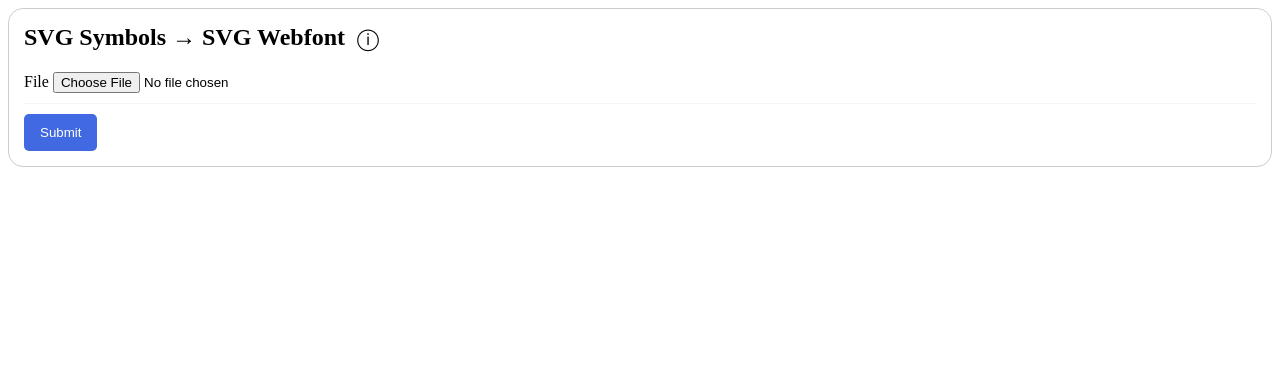
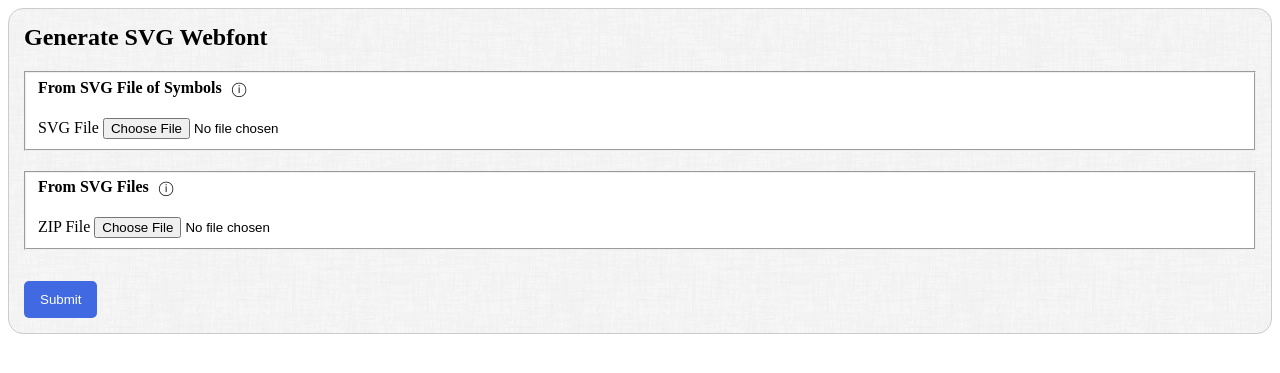
Before and after one commit to a-mt/symbols2webfont, a PHP site: page / in a window 1280 px wide. Shown: the top 373 px of the page. Run offline with PHP 8.4, Linux system fonts and the light colour scheme.

Commit message:
Create svg webfont from list of svg files (.zip)

```diff
--- a/inc.tpl.php
+++ b/inc.tpl.php
@@ -9,16 +9,21 @@
             margin: 0;
             margin-bottom: 5px;
         }
+        h2 {
+            margin: 0;
+            font-size: 1em;
+        }
         div[hidden] {
             display: none;
         }
-        #about {
+        .about {
             background: #f5f5f5;
             border: 1px solid #ccc;
             padding: 5px;
             padding-bottom: 0;
+            margin-top: 10px;
         }
-        #info {
+        .info {
             background: none;
             border: 0;
             cursor: pointer;
@@ -34,6 +39,11 @@
             border-radius: 15px;
             padding: 15px;
             margin: 5px 0;
+            background: url(dust_scratches.png);
+        }
+        fieldset {
+            margin: 20px 0;
+            background: white;
         }
         .file {
             margin-top: 20px;
@@ -79,6 +89,9 @@
             background-color: #fcf8e3;
             border-color: #faebcc;
         }
+        button {
+          cursor: pointer;
+        }
     </style>
   </head>
   <body>
@@ -101,10 +114,13 @@
     <?php } ?>
 
     <form method="POST" enctype="multipart/form-data">
-      <h1>SVG Symbols &rarr; SVG Webfont
-            <button type="button" id="info" onclick="toggleAbout()">&#9432;</button>
-      </h1>
-      <div id="about" hidden>
+      <h1>Generate SVG Webfont</h1>
+
+      <fieldset>
+        <h2>From SVG File of Symbols
+          <button type="button" class="info" onclick="toggleAbout()">&#9432;</button>
+        </h2>
+        <div class="about" hidden>
           Upload a SVG File of Symbols:
           <pre>&lt;svg xmlns=&quot;http://www.w3.org/2000/svg&quot; xmlns:xlink=&quot;http://www.w3.org/1999/xlink&quot;
        style=&quot;position: absolute; width: 0; height: 0&quot; id=&quot;__SVG_SPRITE_NODE__&quot;&gt;
@@ -124,11 +140,27 @@
      &lt;/defs&gt;
   &lt;/svg&gt;</pre>
         </div>
+        <div class="file">
+          <label for="svgfile">SVG File</label>
+          <input id="svgfile" name="svg" type="file">
+        </div>
+      </fieldset>
 
+      <fieldset>
+        <h2>From SVG Files
+          <button type="button" class="info" onclick="toggleAbout()">&#9432;</button>
+        </h2>
+        <div class="about" hidden>
+          Upload a ZIP File containing your files:
+          <pre>myfile.zip
+    myicon.svg</pre>
+        </div>
         <div class="file">
-        <label for="file">File</label>
-        <input id="file" name="file" type="file">
+          <label for="zipfile">ZIP File</label>
+          <input id="zipfile" name="zip" type="file">
         </div>
+      </fieldset>
+
       <div class="actions">
           <input type="submit" class="btn">
       </div>
@@ -136,16 +168,19 @@
 
     <script>
         (function(){
-            var infoElement  = document.getElementById("info"),
-                aboutElement = document.getElementById("about");
+            var infoElements = document.getElementsByClassName("info");
 
-            infoElement.addEventListener("click", function(){
+            for(var i=0; i<infoElements.length; i++) {
+              infoElements[i].addEventListener("click", function(){
+                  var aboutElement = this.parentNode.nextElementSibling;
+
                   if(aboutElement.hasAttribute("hidden")) {
                       aboutElement.removeAttribute("hidden");
                   } else {
                       aboutElement.setAttribute("hidden", true);
                   }
               });
+            }
         })();
     </script>
   </body>
--- a/index.php
+++ b/index.php
@@ -15,33 +15,62 @@ if(isset($_GET['file']) && isset($_SESSION['file'])) {
 }
 
 // Upload SVG
-if(isset($_FILES['file'])) {
+if(isset($_FILES['svg'])) {
+
+    // SVG Glyphs to SVG Webfont
+    if($_FILES['svg']['name']) {
         $err = "";
 
         // Check upload
-    switch($_FILES['file']['error']) {
-        case UPLOAD_ERR_OK: break;
-        case UPLOAD_ERR_INI_SIZE: $err = 'Filesize is bigger than ' . ini_get('upload_max_filesize'); break;
-        case UPLOAD_ERR_FORM_SIZE: $err = 'Filesize is bigger than the maximum authorized'; break;
-        case UPLOAD_ERR_PARTIAL: $err = 'The file could not be downloaded'; break;
-        case UPLOAD_ERR_NO_FILE: $err = 'No file uploaded'; break;
-        default: $err = 'The server has encountered an internal error'; break;
-    }
+        $err = getErrorMsg($_FILES['svg']['error']);
         if($err) {
             redirect($err);
         }
 
         // Check file
-    $mime = mime_content_type($_FILES['file']['tmp_name']);
+        $mime = mime_content_type($_FILES['svg']['tmp_name']);
         if($mime != 'image/svg') {
             redirect("You should upload a .svg file");
         }
 
-    $txt = file_get_contents($_FILES['file']['tmp_name']);
+        $txt = file_get_contents($_FILES['svg']['tmp_name']);
         if($txt) {
 
             // Convert to webfont
-        list($err, $output) = convert($txt);
+            list($err, $output) = convertGlyphs($txt);
+
+            if($output) {
+                $_SESSION["file"]     = $output;
+                $_SESSION["download"] = 1;
+                redirect(null, $err);
+            } else {
+                redirect($err);
+            }
+        }
+
+    // ZIP of svg files
+    } else if($_FILES['zip']['name']) {
+        $err = "";
+
+        // Check upload
+        $err = getErrorMsg($_FILES['zip']['error']);
+        if($err) {
+            redirect($err);
+        }
+
+        // Check file
+        $mime = mime_content_type($_FILES['zip']['tmp_name']);
+        if($mime != 'application/zip') {
+            redirect("You should upload a .zip file");
+        }
+        $zip = new ZipArchive;
+        if(!$zip->open($_FILES['zip']['tmp_name'])) {
+            redirect("Could not open zip file");
+        }
+
+        // Convert to webfont
+        list($err, $output) = convertFiles($zip);
+        zip_close($zip);
 
         if($output) {
             $_SESSION["file"]     = $output;
@@ -53,6 +82,17 @@ if(isset($_FILES['file'])) {
     }
 }
 
+function getErrorMsg($errorCode) {
+    switch($errorCode) {
+        case UPLOAD_ERR_OK: return;
+        case UPLOAD_ERR_INI_SIZE: return 'Filesize is bigger than ' . ini_get('upload_max_filesize');
+        case UPLOAD_ERR_FORM_SIZE: return 'Filesize is bigger than the maximum authorized';
+        case UPLOAD_ERR_PARTIAL: return 'The file could not be downloaded';
+        case UPLOAD_ERR_NO_FILE: return 'No file uploaded';
+        default: return 'The server has encountered an internal error';
+    }
+}
+
 function redirect($err = null, $warning = null) {
     $_SESSION["error"]   = $err;
     $_SESSION["warning"] = $warning;
@@ -61,7 +101,7 @@ function redirect($err = null, $warning = null) {
 }
 
 // Convert SVG symbols to SVG Webfont
-function convert($txt) {
+function convertGlyphs($txt) {
     libxml_use_internal_errors(true);
 
     require __DIR__ . '/SVG-Icon-Font-Generator/Document.php';
@@ -122,6 +162,63 @@ function convert($txt) {
     }
 }
 
+
+// Create SVG Webfont form list of svg files
+function convertFiles($zip) {
+    require __DIR__ . '/SVG-Icon-Font-Generator/Document.php';
+    require __DIR__ . '/SVG-Icon-Font-Generator/Font.php';
+    require __DIR__ . '/SVG-Icon-Font-Generator/IconFontGenerator.php';
+
+    $n = 0;
+
+    // Create Webfont
+    $err  = "";
+    $font = new Font();
+    $fontOptions = $font->getOptions();
+
+    // Loop files
+    for($i = 0; $i < $zip->numFiles; $i++){
+        $stat = $zip->statIndex($i);
+
+        // Only handle svg files
+        if(!$stat['size']) {
+            continue;
+        }
+        if(pathinfo($stat['name'], PATHINFO_EXTENSION) != 'svg') {
+            continue;
+        }
+
+        // Get XML
+        $id  = pathinfo($stat['name'], PATHINFO_FILENAME);
+        $xml = $zip->getFromIndex($i);
+
+        // Add glyph to Webfont
+        $iconDoc = new Document($xml);
+        $viewBox = $iconDoc->getViewBox();
+        $code    = hexdec('e001') + $n;
+
+        try {
+            $font->addGlyph(
+                $code,
+                $iconDoc->getPath($fontOptions['units-per-em']/$viewBox['height'], 5, 'vertical', true, 0, $fontOptions['descent']),
+                $id,
+                round($viewBox['width']*$fontOptions['units-per-em']/$viewBox['height'])
+            );
+            $n++;
+
+        } catch(Exception $e){
+            $err .= "Icon $id: " . $e->getMessage() . "\n";
+        }
+    }
+
+    // Return created Webfont
+    if($n) {
+        return [$err, $font->getXML()];
+    } else {
+        return ["Empty file", null];
+    }
+}
+
 $file    = isset($_SESSION["download"]);
 $error   = @$_SESSION["error"];
 $warning = @$_SESSION["warning"];
```
Also changed, not shown: README.md, dust_scratches.png (added). Lines whose indentation alone changed are shown as unchanged.
